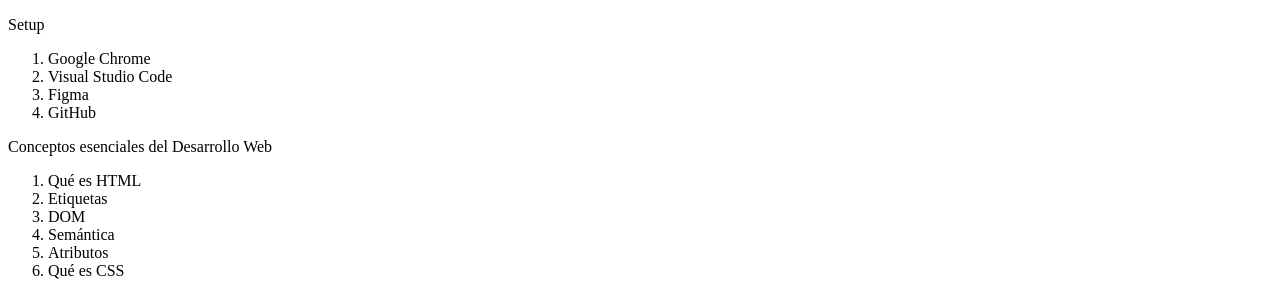
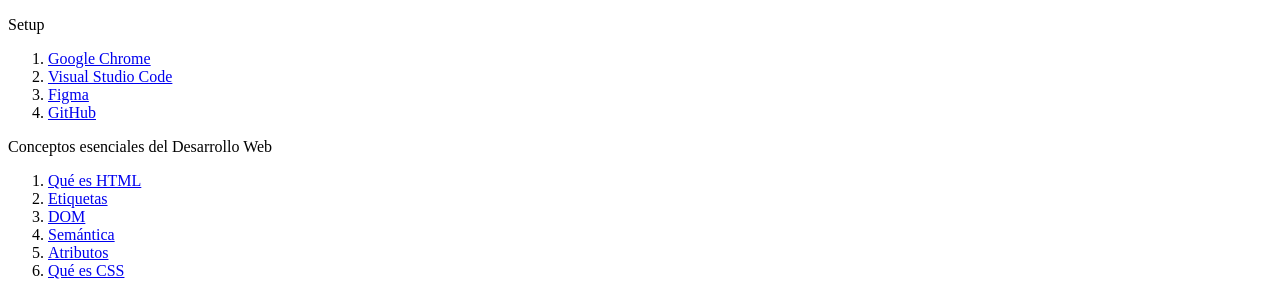
Before and after one commit to joshuatunon/curso-esencial-html-css, a plain HTML site: page index.html in a window 1280 px wide. Shown: the top 298 px of the page. Drawn offline with Linux system fonts and the light colour scheme.

Commit message:
Clase 17 - Enlaces y Rutas

```diff
--- a/index.html
+++ b/index.html
@@ -11,19 +11,19 @@
     <p>Setup</p>
     <nav>
       <ol>
-        <li>Google Chrome</li>
-        <li>Visual Studio Code</li>
-        <li>Figma</li>
-        <li>GitHub</li>
+        <li><a href="#google-chrome">Google Chrome</a></li>
+        <li><a href="#vsc">Visual Studio Code</a></li>
+        <li><a href="#figma">Figma</a></li>
+        <li><a href="#github">GitHub</a></li>
       </ol>
       <p>Conceptos esenciales del Desarrollo Web</p>
       <ol>
-        <li>Qué es HTML</li>
-        <li>Etiquetas</li>
-        <li>DOM</li>
-        <li>Semántica</li>
-        <li>Atributos</li>
-        <li>Qué es CSS</li>
+        <li><a href="#html">Qué es HTML</a></li>
+        <li><a href="#tags">Etiquetas</a></li>
+        <li><a href="#dom">DOM</a></li>
+        <li><a href="#semantica">Semántica</a></li>
+        <li><a href="#atributos">Atributos</a></li>
+        <li><a href="#css">Qué es CSS</a></li>
       </ol>
     </nav>
   </header>
@@ -35,55 +35,55 @@
   <h2>
     Setup
   </h2>
-  <img src="images/google-chrome.png" alt="Logo del explorador Google Chrome" title="Logo de Google Chrome">
-  <h3>Google Chrome</h3>
+  <img src="./images/google-chrome.png" alt="Logo del explorador Google Chrome" title="Logo de Google Chrome">
+  <h3 id="google-chrome">Google Chrome</h3>
   <p>Chrome va a ser el navegador que utilizaremos en el curso por su extenso soporte de nuevos estándares y herramientas de
     desarrollo avanzadas y de amigable uso.</p>
-  <img src="images/visual-studio-code.png" alt="Logo del editor de código Visual Studio Code by Microsoft" title="Logo de Visual Studio Code">
-  <h3>Visual Studio Code</h3>
+  <img src="./images/visual-studio-code.png" alt="Logo del editor de código Visual Studio Code by Microsoft" title="Logo de Visual Studio Code">
+  <h3 id="vsc">Visual Studio Code</h3>
   <p>Visual Studio Code es el editor de texto más popular y potente del mercado actualmente, su fácil uso y la capacidad de
     extenderlo por medio de plugins lo hace el complemento perfecto para cualquier programador sin importar el lenguaje en
     el que se desemvuelva.</p>
-  <img src="images/figma.png" alt="Logo de la herramienta de diseño UI/UX de interfaz colaborativa Figma" title="Logo de Figma">
-  <h3>Figma</h3>
+  <img src="./images/figma.png" alt="Logo de la herramienta de diseño UI/UX de interfaz colaborativa Figma" title="Logo de Figma">
+  <h3 id="figma">Figma</h3>
   <p>Figma es una la herramienta más popular en la actualidad para entregar diseños a los desarrolladores para su
     implementación por su fácil uso porque puede ser usado directamente desde el navegador.</p>
-  <img src="images/github.png" alt="Logo del sistema de control de versiones GitHub by Microsoft Corporation" title="Logo de GitHub">
-  <h3>GitHub</h3>
+  <img src="./images/github.png" alt="Logo del sistema de control de versiones GitHub by Microsoft Corporation" title="Logo de GitHub">
+  <h3 id="github">GitHub</h3>
   <p>Así como en Facebook te encuentran tus amigos, en Github te encuentran otras programadoras y programadores de todo el
     mundo, en vez de subir fotos de tus viajes aquí subes tu código y puedes elegir hacerlo “open source” o guardarlo de
     manera privada, Github será esencial para almacenar tu futuro portafolio.</p>
   <hr>
   <h2>Conceptos esenciales del Desarrollo Web</h2>
-  <h3>Qué es HTML</h3>
+  <h3 id="html">Qué es HTML</h3>
   <p>Hyper Text Markup Language o Lenguaje de marcas Hipertexto. Es el componente más básico de la web. Define el significado
   y la estructura del contenido.</p>
-  <h3>Etiquetas</h3>
+  <h3 id="tags">Etiquetas</h3>
   <p>Las etiquetas HTML van a ayudarnos a brindar una estructura y semántica al contenido de nuestro website y cada una tiene
   características y usos diferentes aunque visualmente den un resultado similar.</p>
   <p>Muchas etiquetas son fácil de diferencias como los headings o las imágenes y otras diferentes como header, footer,
   section o div, aquí es donde la semántica será la respuesta y si sabemos un poco de inglés también podremos darnos una
   pequeña idea de su uso pero en este curso vamos a usar las más importantes y que serán parte de tu día a día como
   Software Developer.</p>
-  <h3>DOM</h3>
+  <h3 id="dom">DOM</h3>
   <p>El Document Object Model es una estructura de árbol que representará todos nuestros proyectos web como si un árbol
   genealógico fuera: padres, hijos, hermanos con niveles infinitos. cuando entendemos esta anidación podemos identificar
   dependencias, herencias en css y que tan complejo es nuestro proyecto.</p>
-  <img src="images/dom.png" alt="Estructura de árbol que da representa al Document Object Model."></img>
-  <h3>Semántica</h3>
+  <img src="./images/dom.png" alt="Estructura de árbol que da representa al Document Object Model."></img>
+  <h3 id="semantica">Semántica</h3>
   <p>La semántica le brinda sentido a cada elemento existen en un sitio web, algunos elementos será meramente decorativos y
   no deben significar nada pero otros serán títulos y deberán estar en diferente jerarquías o alguna secciones serán más
   relevantes que otras, esto ayudará a los motores de búsqueda como Google o Duck Duck Go a diferenciar tu contenido,
   categorizar y será la herramientas más valiosa para estar en los primeros resultados de búsqueda SEO. También ayudará a
   la accesibilidad de tu sitio web, para que personas con habilidades diferentes puedan entender cada contenido.</p>
-  <h3>Atributos</h3>
+  <h3 id="atributos">Atributos</h3>
   <p>Los atributos le dan características extra a las etiquetas para complementar información y son pre programadas por el
   navegador, algunos atributos funcionan en todas las etiquetas de la misma forma como ‘class’ pero otros atributos
   funcionan en solo alguna etiquetas como src</p>
-  <h3>CSS</h3>
+  <h3 id="css">CSS</h3>
   <p>Hojas de Estilo en Cascada (del inglés Cascading Style Sheets) o CSS es el lenguaje de estilos utilizado para describir
   la presentación de documentos HTML</p>
-  <img src="images/css.png" alt="Imágen con el logo de Cascading Style Sheets (CSS) y una pequeña línea de código CSS para ejemplificar."
+  <img src="./images/css.png" alt="Imágen con el logo de Cascading Style Sheets (CSS) y una pequeña línea de código CSS para ejemplificar."
   <hr>
   <h2>Modelo de caja</h2>
   <h3>El modelo de caja está compuesto por:</h3>
@@ -109,6 +109,9 @@
     <li>border-block | border-inline | border-block-start | border-block-end | border-inline-start | border-inline-end</li>
     <li>padding-block | padding-inline | padding-block-start | padding-block-end | padding-inline-start | padding-inline-end</li>
   </ul>
-  <h3>Modelo de caja</h3>
+  <p>
+    Si tienes alguna pregunta escríbeme a
+    <a href="mailto:me@leonidasesteban.com">me@leonidasesteban.com</a>
+  </p>
 </body>
 </html>
```
